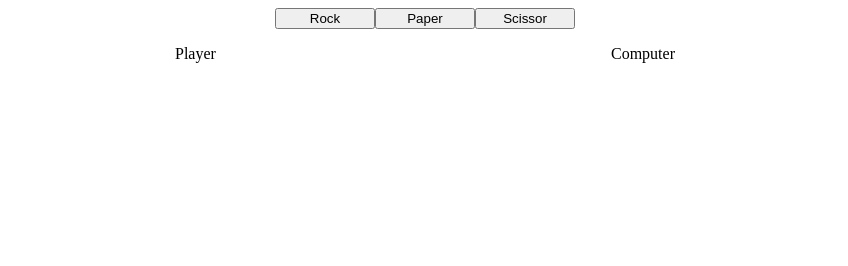
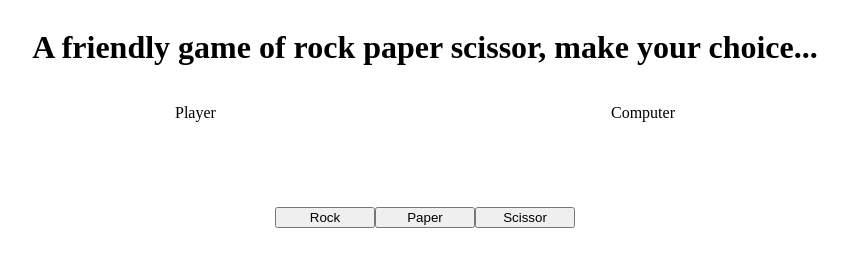
Before and after one commit to hspark220/rockpaperscissor, a plain HTML site: page index.html in a window 1280 px wide. Shown: the whole page, without its empty margins (215-1063 px from the left). Drawn offline with Linux system fonts and the light colour scheme.

Commit message:
Re-organize the layout
have the options at the bottom instead of the top.
add a title.

```diff
--- a/index.html
+++ b/index.html
@@ -8,11 +8,7 @@
     <title>rps_console</title>
 </head>
 <body>
-    <div class="options">
-        <button id="rock">Rock</button>
-        <button id="paper">Paper</button>
-        <button id="scissor">Scissor</button>
-    </div>
+    <h1>A friendly game of rock paper scissor, make your choice...</h1>
     <div class="picked">
         <div class="picked-player">
             <p>Player</p>
@@ -22,6 +18,11 @@
     </div>
     <div class="results"></div>
     <div class="scoreboard"></div>
+    <div class="options">
+        <button id="rock">Rock</button>
+        <button id="paper">Paper</button>
+        <button id="scissor">Scissor</button>
+    </div>
     <script src="./assets/script.js"></script>
 
 
```
